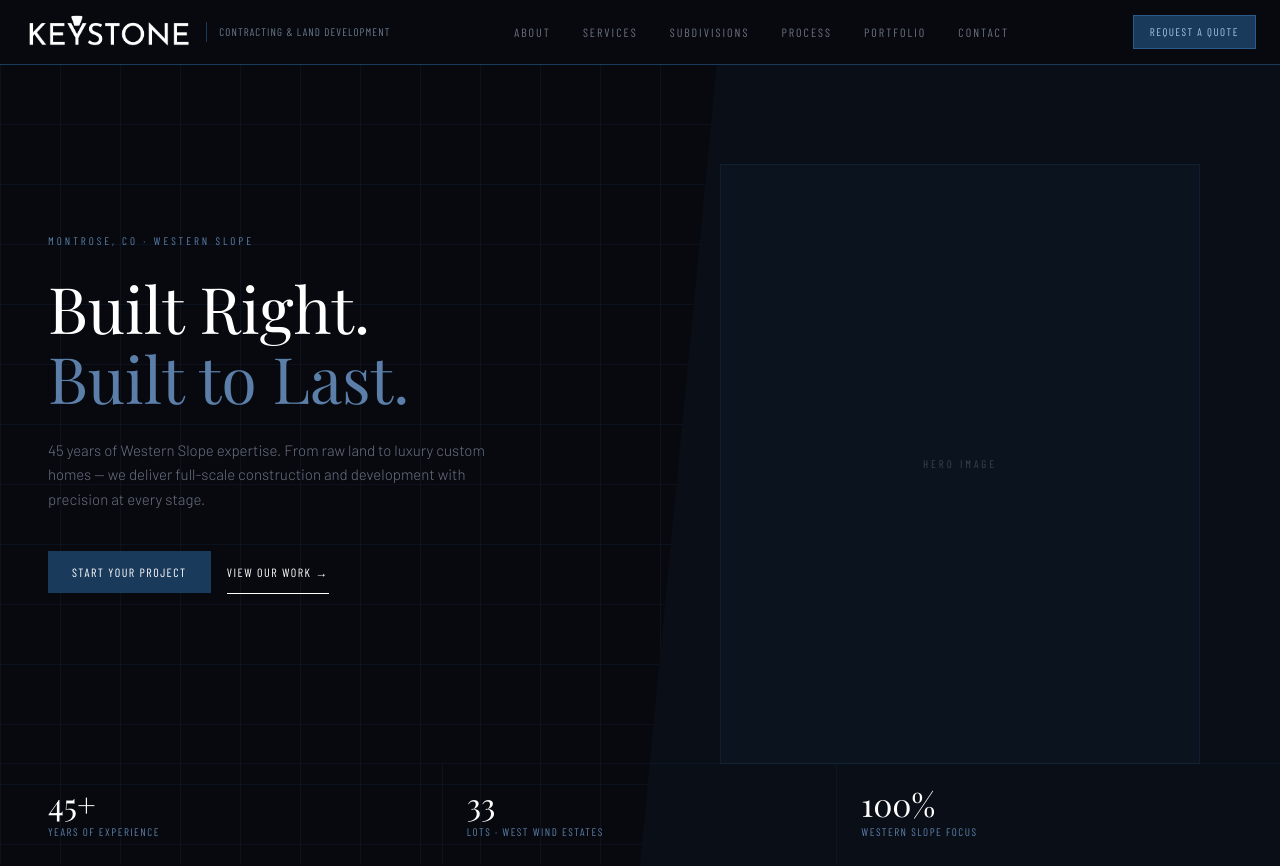
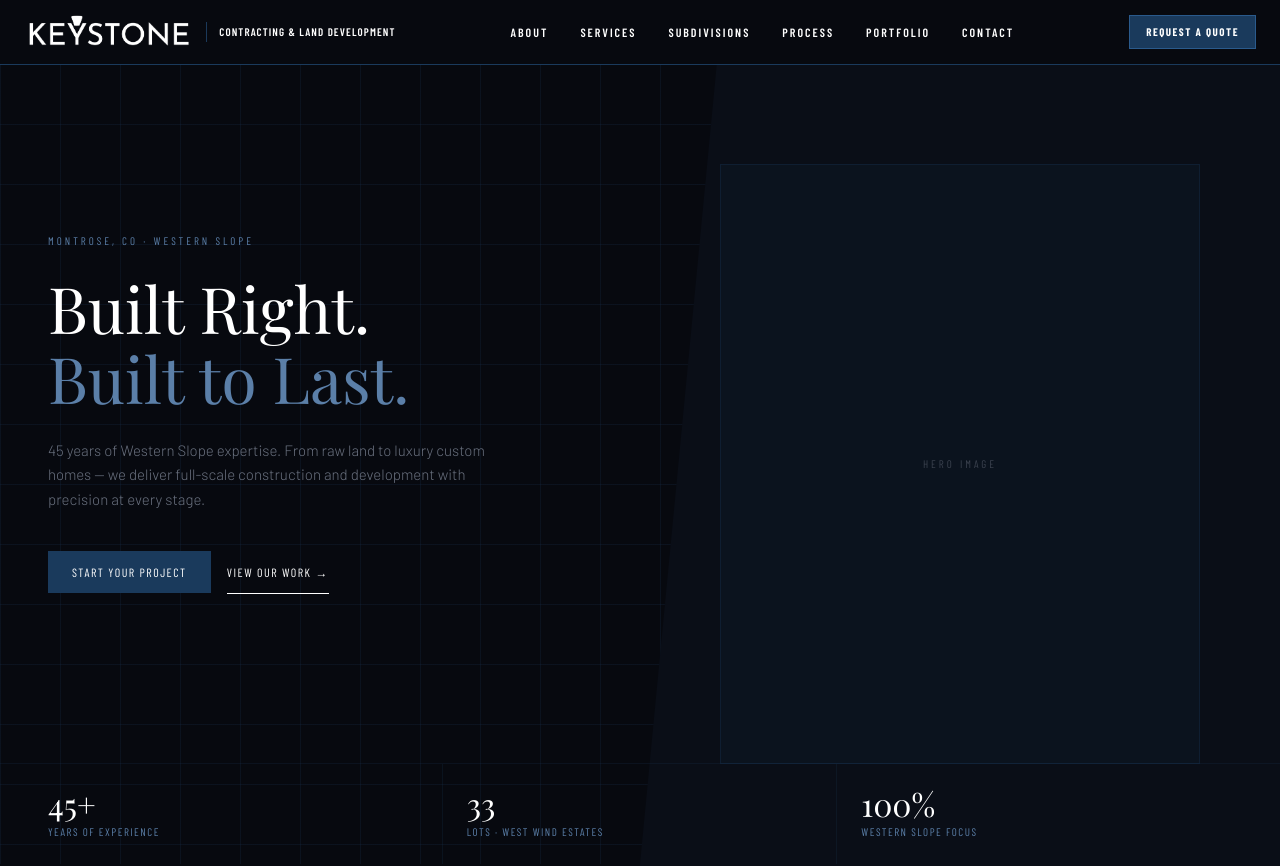
Before and after one commit to alicdesigner-create/keystone-contracting, a Next.js app: page / in a window 1280 px wide. Shown: the top 866 px of the page. Built offline with nearby package versions, Linux system fonts and the light colour scheme.

Commit message:
feat: navbar white text, bold weights, hover animations, scroll behavior

```diff
--- a/src/components/Navbar.tsx
+++ b/src/components/Navbar.tsx
@@ -1,15 +1,29 @@
 "use client";
 import Image from "next/image";
-import { useState } from "react";
+import { useState, useEffect } from "react";
 
 const links = ["About", "Services", "Subdivisions", "Process", "Portfolio", "Contact"];
 
 export default function Navbar() {
   const [open, setOpen] = useState(false);
+  const [scrolled, setScrolled] = useState(false);
+
+  useEffect(() => {
+    const handleScroll = () => setScrolled(window.scrollY > 50);
+    window.addEventListener("scroll", handleScroll, { passive: true });
+    return () => window.removeEventListener("scroll", handleScroll);
+  }, []);
 
   return (
-    <nav className="fixed top-0 left-0 right-0 z-50 bg-ks-dark border-b border-ks-blue">
+    <nav
+      className={`fixed top-0 left-0 right-0 z-50 border-b border-ks-blue transition-all duration-300 ${
+        scrolled
+          ? "bg-ks-navy/95 backdrop-blur-sm shadow-[0_4px_24px_rgba(0,0,0,0.5)]"
+          : "bg-ks-dark"
+      }`}
+    >
       <div className="max-w-7xl mx-auto px-6 h-16 flex items-center justify-between">
+        {/* Logo lockup */}
         <a href="#" className="flex-shrink-0 flex flex-col md:flex-row md:items-center md:gap-3">
           <Image
             src="/images/keystone_contracting_Logo-02.png"
@@ -20,32 +34,35 @@ export default function Navbar() {
             priority
           />
           <span className="hidden md:block w-px h-5 bg-ks-blue-mid/60 self-center" />
-          <span className="font-label text-[10px] md:text-[11px] tracking-widest uppercase text-ks-accent/60 mt-0.5 md:mt-0">
+          <span className="font-label font-semibold text-[10px] md:text-[11px] tracking-widest uppercase text-white mt-0.5 md:mt-0">
             Contracting &amp; Land Development
           </span>
         </a>
 
+        {/* Desktop nav links */}
         <div className="hidden md:flex items-center gap-8">
           {links.map((link) => (
             <a
               key={link}
               href={`#${link.toLowerCase()}`}
-              className="font-label text-[12px] tracking-[2px] uppercase text-ks-stone hover:text-white transition-colors"
+              className="relative font-label font-semibold text-[12px] tracking-[2px] uppercase text-white hover:text-ks-accent active:scale-95 transition-colors duration-200 after:content-[''] after:absolute after:bottom-0 after:left-0 after:h-px after:w-0 after:bg-ks-accent after:transition-all after:duration-300 hover:after:w-full"
             >
               {link}
             </a>
           ))}
         </div>
 
+        {/* CTA button */}
         <a
           href="#contact"
-          className="hidden md:inline-block font-label text-[11px] uppercase tracking-[1.5px] text-ks-accent bg-ks-blue border border-ks-blue-mid px-4 py-2 hover:bg-ks-blue-mid transition-colors"
+          className="hidden md:inline-block font-label font-bold text-[11px] uppercase tracking-[1.5px] text-white bg-ks-blue border border-ks-blue-mid px-4 py-2 hover:bg-ks-blue-mid hover:border-ks-accent/60 hover:shadow-[0_0_14px_rgba(168,196,224,0.18)] active:scale-95 transition-all duration-200"
         >
           Request a Quote
         </a>
 
+        {/* Hamburger */}
         <button
-          className="md:hidden text-ks-stone hover:text-white p-1 transition-colors"
+          className="md:hidden text-white hover:text-ks-accent p-1 transition-colors duration-200"
           onClick={() => setOpen(!open)}
           aria-label="Toggle menu"
         >
@@ -63,14 +80,15 @@ export default function Navbar() {
         </button>
       </div>
 
+      {/* Mobile dropdown */}
       {open && (
-        <div className="md:hidden bg-ks-dark border-t border-ks-blue px-6 py-4 flex flex-col gap-1">
+        <div className="md:hidden bg-ks-navy/95 backdrop-blur-sm border-t border-ks-blue px-6 py-4 flex flex-col gap-1">
           {links.map((link) => (
             <a
               key={link}
               href={`#${link.toLowerCase()}`}
               onClick={() => setOpen(false)}
-              className="font-label text-[12px] tracking-[2px] uppercase text-ks-stone hover:text-white transition-colors py-3 border-b border-ks-blue/20 last:border-0"
+              className="font-label font-semibold text-[12px] tracking-[2px] uppercase text-white hover:text-ks-accent transition-colors duration-200 py-3 border-b border-ks-blue/20 last:border-0"
             >
               {link}
             </a>
@@ -78,7 +96,7 @@ export default function Navbar() {
           <a
             href="#contact"
             onClick={() => setOpen(false)}
-            className="font-label text-[11px] uppercase tracking-[1.5px] text-ks-accent bg-ks-blue border border-ks-blue-mid px-4 py-3 text-center hover:bg-ks-blue-mid transition-colors mt-3"
+            className="font-label font-bold text-[11px] uppercase tracking-[1.5px] text-white bg-ks-blue border border-ks-blue-mid px-4 py-3 text-center hover:bg-ks-blue-mid active:scale-95 transition-all duration-200 mt-3"
           >
             Request a Quote
           </a>
```
